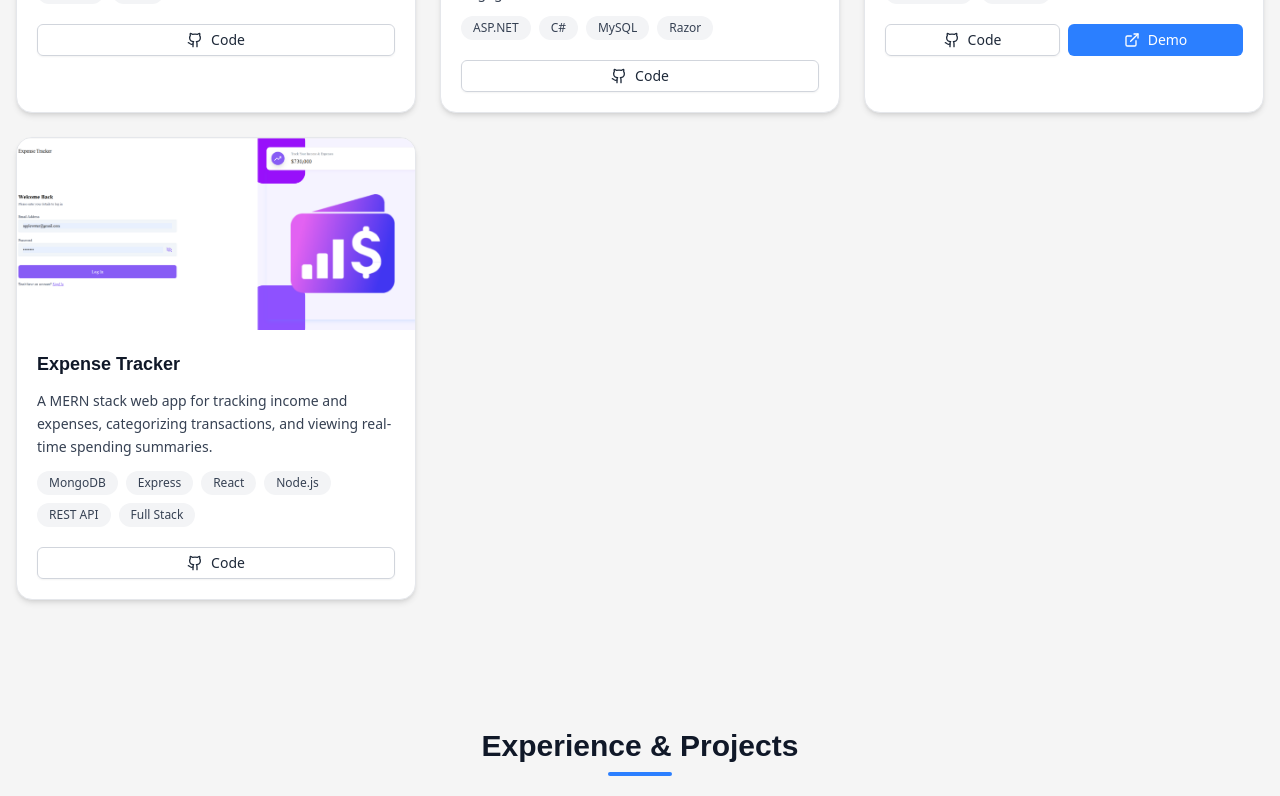
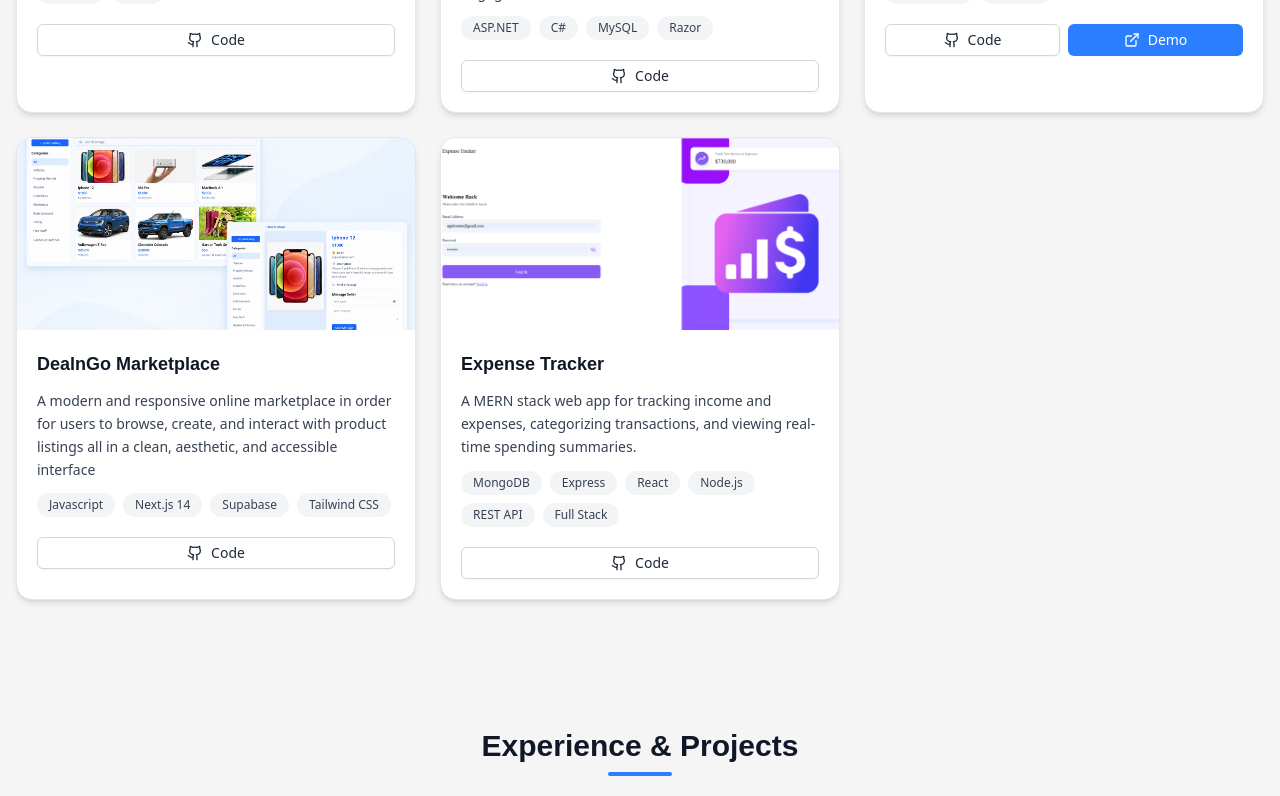
Before and after one commit to dianesophia/Portfolio, a React (Vite) app: page / in a window 1280 px wide. Shown: the part 3310-4106 px from the top of the page. Built offline with nearby package versions, Linux system fonts and the light colour scheme.

Commit message:
deal n go

```diff
--- a/src/components/Projects.tsx
+++ b/src/components/Projects.tsx
@@ -7,7 +7,8 @@ import Fruitveg from "../assets/fruitveg.png";
 import Cooktrition from "../assets/cooktrition.png";
 import GoldenHaven from "../assets/goldenHaven.png";
 import ExpenseTracker from "../assets/expensetracker.png";
-import Lumasdang from "../assets/Lumasdang.png";
+import Lumasdang from "../assets/lumasdang.png";
+import DealnGo from "../assets/dealnGo.png"
 
 const Projects = () => {
   const projects = [
@@ -59,6 +60,14 @@ const Projects = () => {
       tags: ["Python", "Streamlit", "Machine Learning", "TensorFlow", "OpenCV"],
       github: "https://github.com/dianesophia/Fruit-Veg-Recognition-Website",
       live: "https://dsophiafruitvegrecognition.streamlit.app/"
+    },
+    {
+      title: " DealnGo Marketplace",
+      description: "A modern and responsive online marketplace in order for users to browse, create, and interact with product listings all in a clean, aesthetic, and accessible interface",
+      image: DealnGo,
+      tags: ["Javascript", "Next.js 14", "Supabase", "Tailwind CSS"],
+      github: "https://github.com/dianesophia/Marketplace-NextJS",
+      live: " "
     },
     {
     title: "Expense Tracker",
```
Also changed, not shown: src/assets/dealnGo.png (added), src/assets/lumasdang.png (renamed from src/assets/Lumasdang.png).
